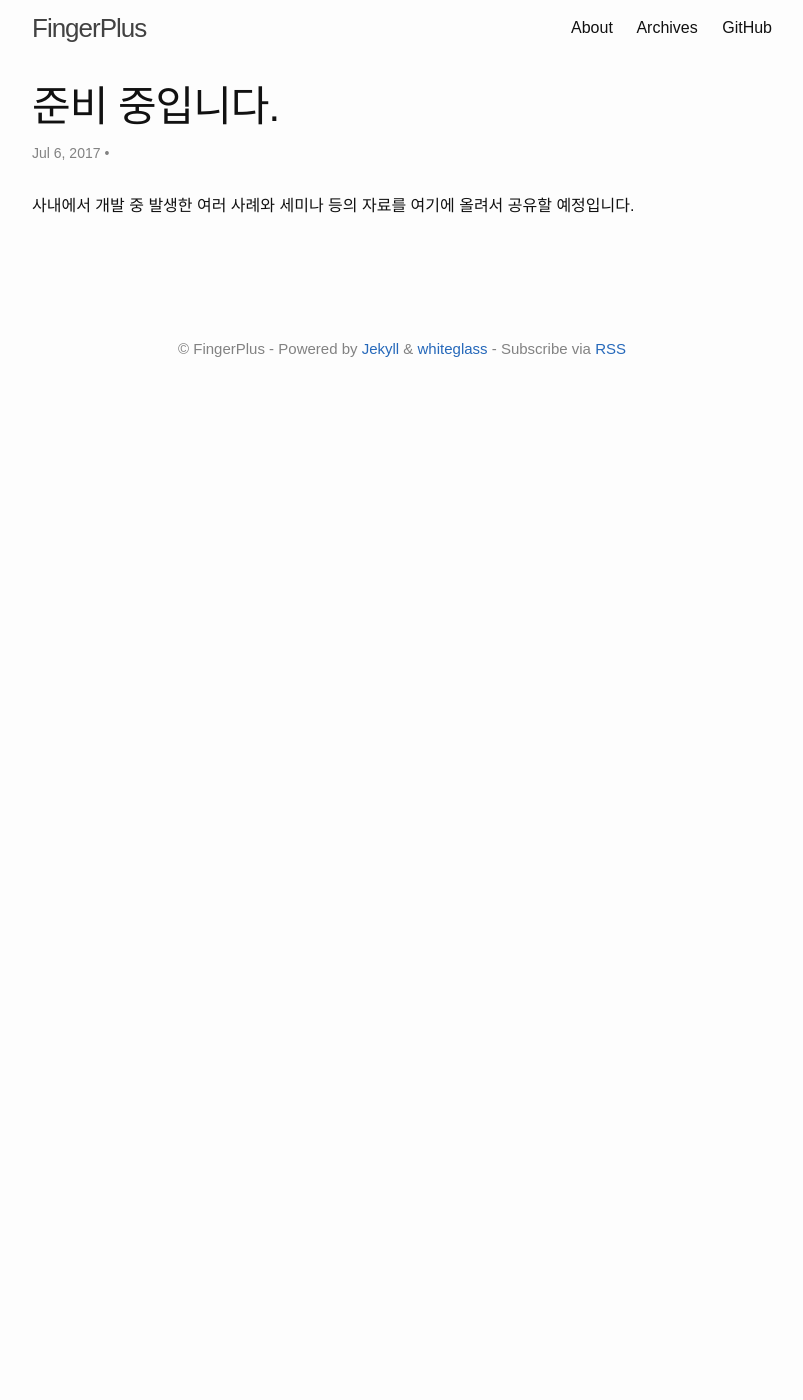
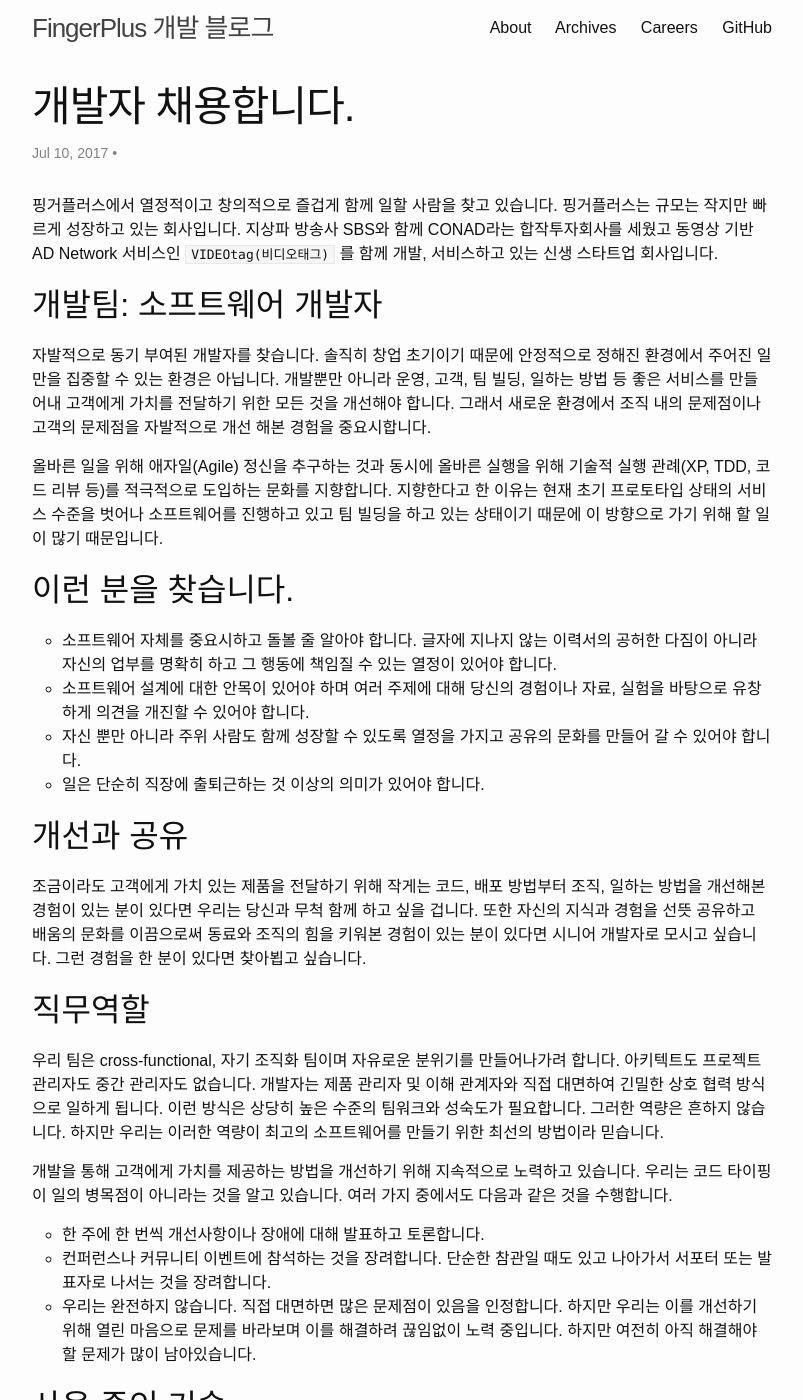
Before and after one commit to jeff-lim/fingerplus.github.io, a Jekyll site: the page built from index.html, in a window 1280 px wide and 1400 px high. Shown: the whole window, without its empty margins (238-1041 px from the left). Built offline with Jekyll 4.4.1, drawn with Linux system fonts in a browser that asks for light colours; the list of posts is cut into pages by our own code; some of the changed text lies outside the part shown.

Commit message:
개발자 채용 글 초안 완성

```diff
--- a/_config.yml
+++ b/_config.yml
@@ -1,5 +1,5 @@
-title: FingerPlus
-author: FingerPlus
+title: FingerPlus 개발 블로그
+author: FingerPlus 개발팀
 description: 핑거플러스 개발팀의 블로그입니다.
 baseurl: "" # the subpath of your site, e.g. /blog
 url: "https://fingerplus.github.io" # the base hostname & protocol for your site, e.g. http://example.com
--- a/_data/navigation.yml
+++ b/_data/navigation.yml
@@ -5,7 +5,7 @@ main:
     url: /about/
   - title: "Archives"
     url: /archives/
-#  - title: "Careers"
-#    url: /categories/careers/
+  - title: "Careers"
+    url: /categories/careers/
   - title: "GitHub"
     url: https://github.com/fingerplus/
--- a/_posts/2017-07-06-welcome-to-jekyll.markdown
+++ /dev/null
@@ -1,8 +0,0 @@
----
-layout: post
-title:  "준비 중입니다."
-date:   2017-07-06 13:32:31 +0900
-categories: notice
----
-
-사내에서 개발 중 발생한 여러 사례와 세미나 등의 자료를 여기에 올려서 공유할 예정입니다.
--- a/about.md
+++ b/about.md
@@ -4,11 +4,16 @@ title: "About"
 permalink: /about/
 ---
 
-FingerPlus는 Video를 포함한 MultiMedia에서 제품/인물 정보를 포함한 문맥(Context) 정보를 추출하는 기술을 개발합니다. 이 뿐만 아니라 현재는 Video에서 추출한 기술을 바탕으로 이를 AD/Commerce로의 연결하는 서비스를 만드는 회사입니다.
+***FingerPlus*** 는 Video를 포함한 MultiMedia에서 제품/인물 정보를 포함한 문맥(Context) 정보를 추출하는 기술을 개발합니다. 또한 이를 이용해 AD Network/Exchange 와 상호작용할 수 있는 기술/서비스를 만듭니다.
 
-# 투자 이력
+# VIDEOtag
 
-비디오 기술과 사업 추진의 실행력을 인정받아 2016년 10월 이오지에프 파트너스의 김상범 대표(전 넥슨 이사/넥슨 공동 창업자)와 케이큐브벤처스, SL investment, 코리아오메가투자금융 등 유수의 VC 3곳으로부터 높은 가치에 투자를 유치하였습니다. 그리고 기술을 바탕으로 2016년 12월 SBS와 공동사업을 위한 합작투자법인인, [CONAD](https://www.rocketpunch.com/companies/conad)을 설립하여 새로운 사업을 추진하고 있습니다.
+현재 지상파 방송사 SBS와 함께 [CONAD](http://conad.co.kr/)라는 합작투자회사를 세웠고 동영상 기반 AD Network 서비스인 `VIDEOtag(비디오태그)`를 함께 개발, 서비스하고 있습니다. `VIDEOtag` 서비스는 지상파 방송사 및 JTBC등 주요 7개 방송사와 컨텐츠 사용에 대한 협의를 완료하였고 현재 유수의 파트너와 2017년 3월부터 상용 서비스를 진행하고 있습니다. 지상파 방송사 및 JTBC등 주요 7개 방송사와 컨텐츠 사용에 대한 협의를 완료하였고 현재 유수의 파트너와 2017년 3월부터 상용 서비스를 진행하고 있습니다.
+
+
+# 투자
+
+비디오 기술과 사업 추진의 실행력을 인정받아 2016년 10월 이오지에프 파트너스의 김상범 대표(전 넥슨 이사/넥슨 공동 창업자)와 케이큐브벤처스, SL investment, 코리아오메가투자금융 등 유수의 VC 3곳으로부터 높은 가치에 투자를 유치하였습니다.
 
 
 ## 보도자료
```
Also changed, not shown: _posts/2017-07-10-개발자-채용.markdown (added, +81 -0 lines).
